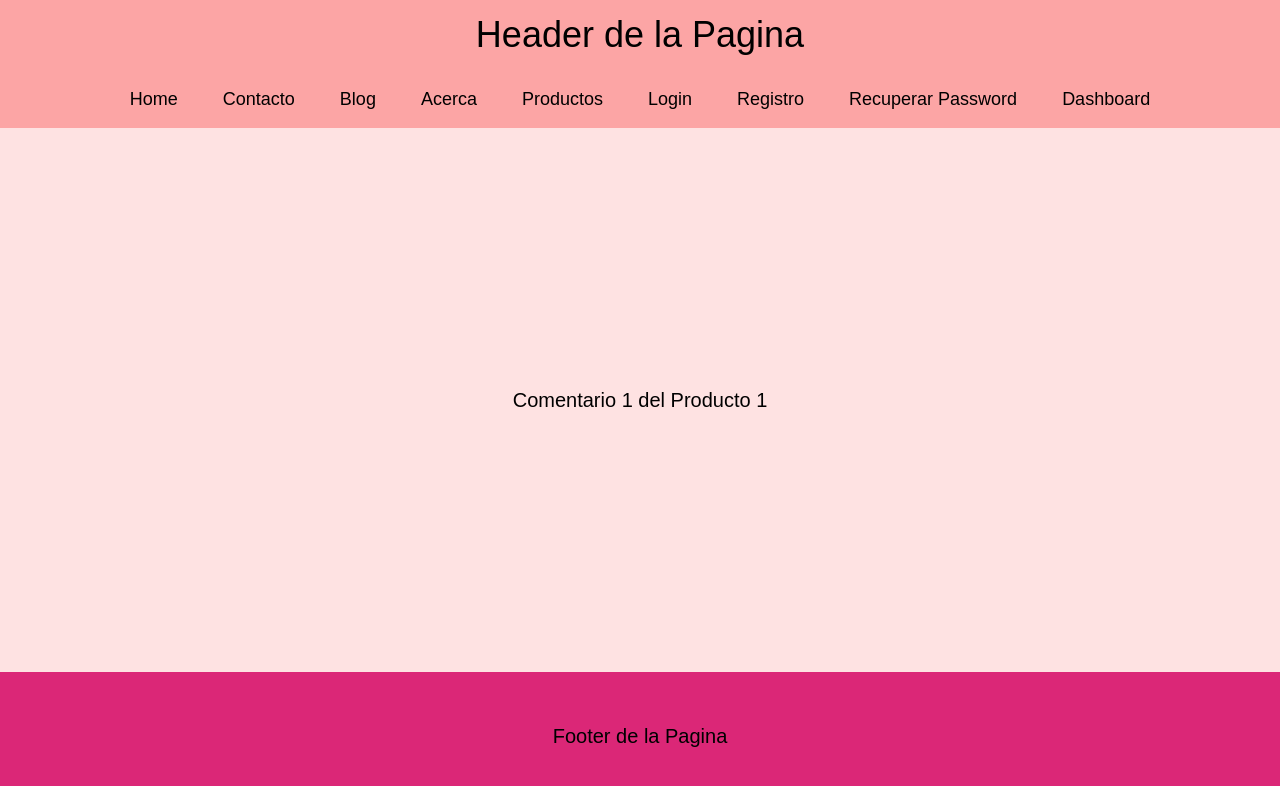
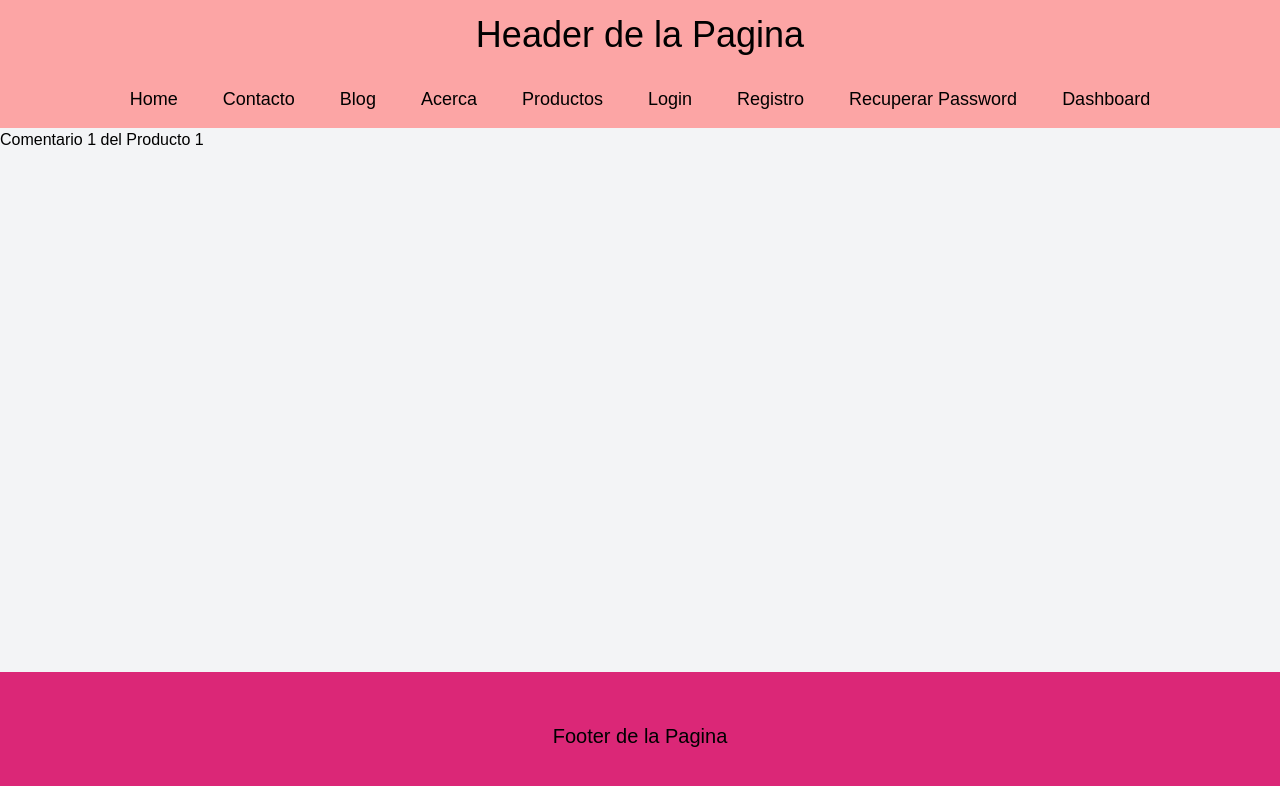
Before and after one commit to Gastonfauret/nextjs-project, a Next.js app: page /productos/1/comentarios/1 in a window 1280 px wide. Shown: the top 786 px of the page. Built offline with nearby package versions, Linux system fonts and the light colour scheme.

Commit message:
page.tsx on products was modified for third time

```diff
--- a/src/app/productos/[productId]/comentarios/[commentId]/page.tsx
+++ b/src/app/productos/[productId]/comentarios/[commentId]/page.tsx
@@ -1,21 +1,11 @@
-// src/app/productos/[productId]/comentarios/[commentId]/page.tsx
+type PageProps = {
+  params: { productId: string; commentId: string };
+};
 
-export function generateMetadata({ params }: { params: { productId: string; commentId: string } }) {
-  return {
-    title: `Comentario ${params.commentId} del Producto ${params.productId}`,
-  };
-}
-
-export default function CommentDetail({
-  params,
-}: {
-  params: { productId: string; commentId: string };
-}) {
+export default function CommentDetail({ params }: PageProps) {
   return (
-    <div className="flex items-center justify-center h-full text-xl bg-red-100">
-      <h1>
-        Comentario {params.commentId} del Producto {params.productId}
-      </h1>
+    <div>
+      <h1>Comentario {params.commentId} del Producto {params.productId}</h1>
     </div>
   );
 }
```
